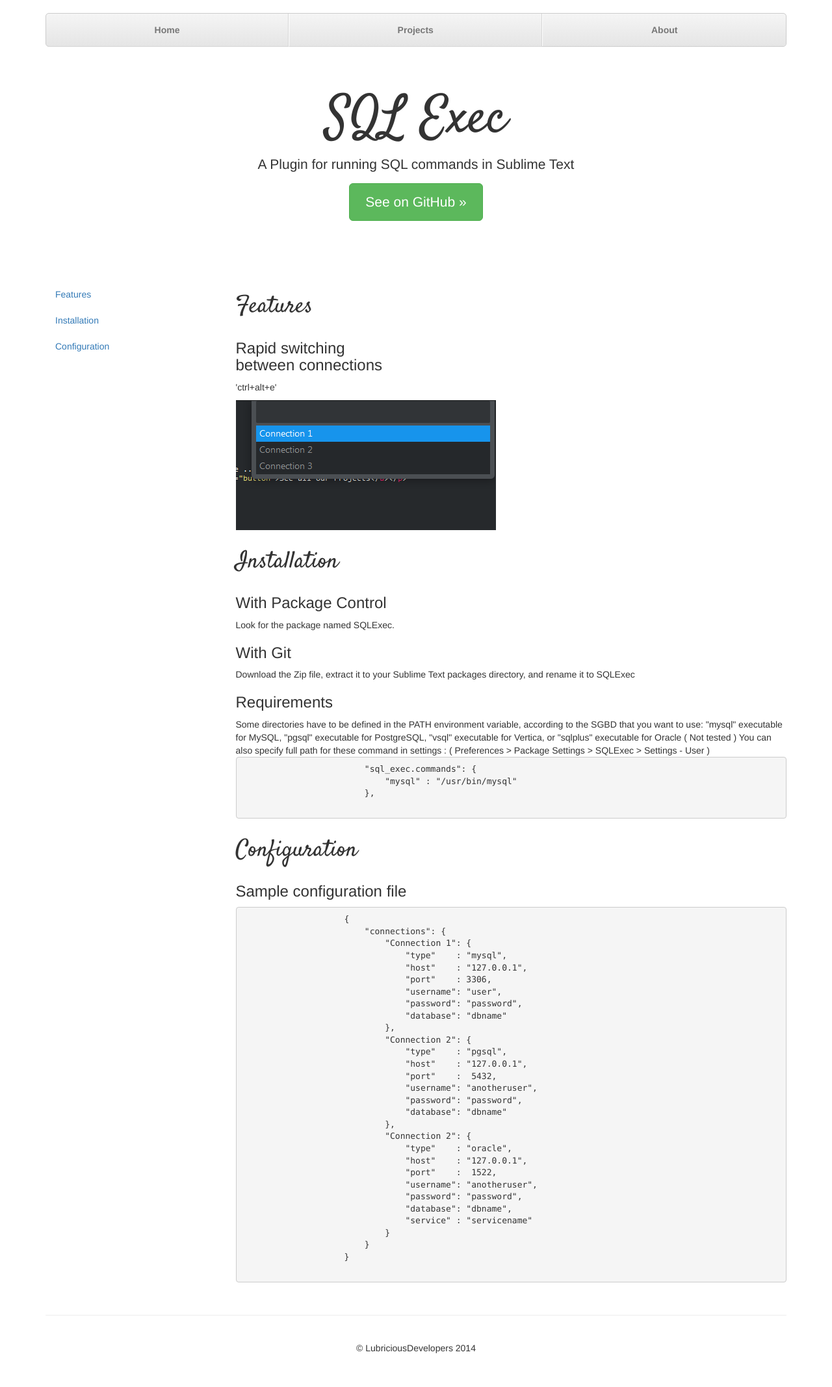
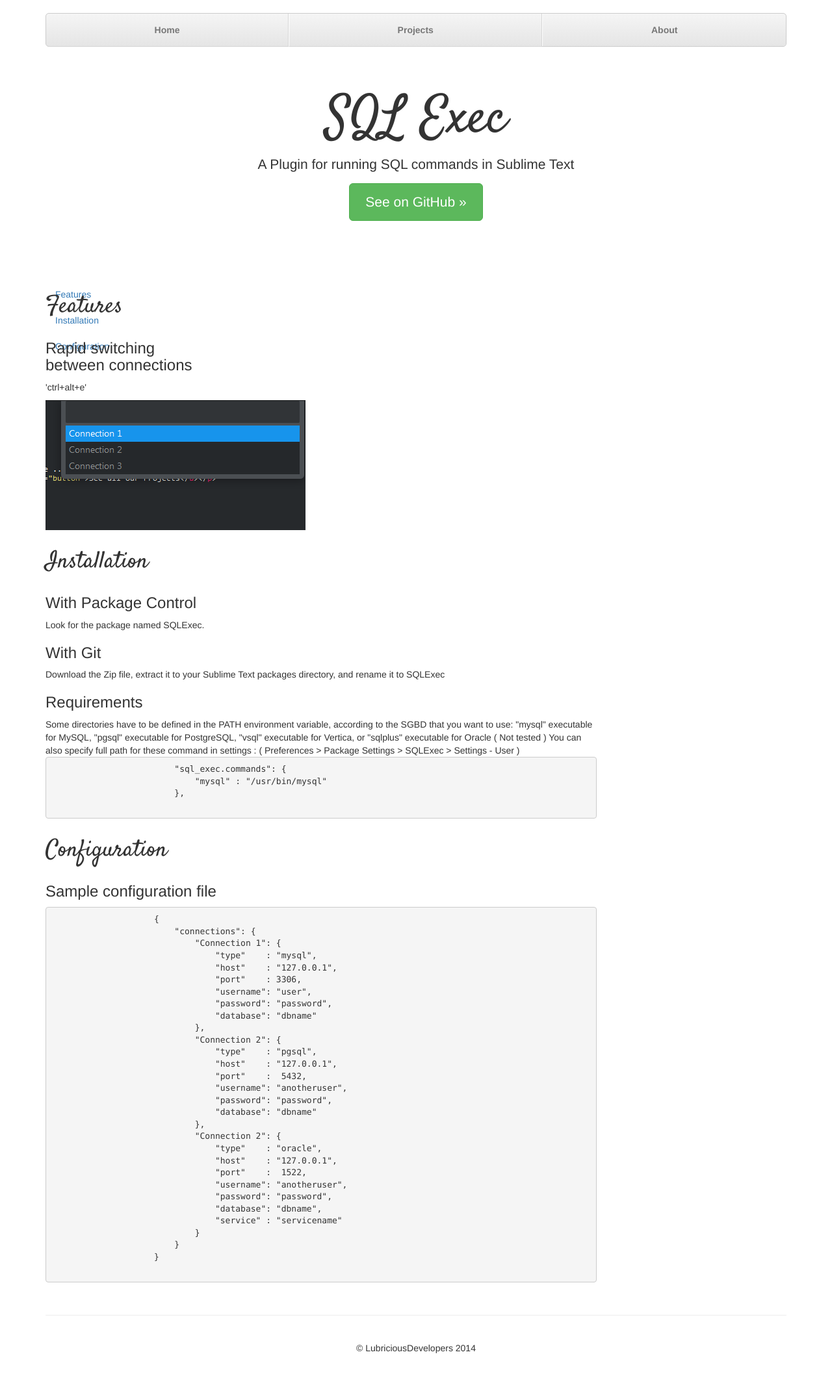
Before and after one commit to LubriciousDevelopers/lubriciousdevelopers.github.io, a Jekyll site: the page built from projects/sublime-sql-exec/index.html, in a window 1280 px wide. Shown: the whole page at 65% size. Built offline with Jekyll 4.4.1, drawn with Linux system fonts in a browser that asks for light colours; nearby versions of some CDN libraries.

Commit message:
Fix nav bar

```diff
--- a/projects/sublime-sql-exec/index.html
+++ b/projects/sublime-sql-exec/index.html
@@ -7,7 +7,7 @@
 
 <div class="row">
 
-    <div class="col-md-3" data-spy="affix" data-offset-top="60">
+    <div class="col-md-3 affix">
         <ul class="nav">
             <li>
                 <a href="#features">Features</a>
```
